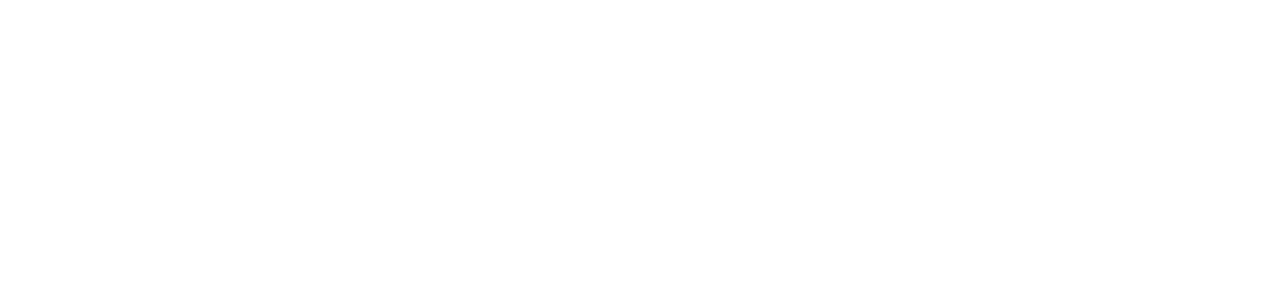
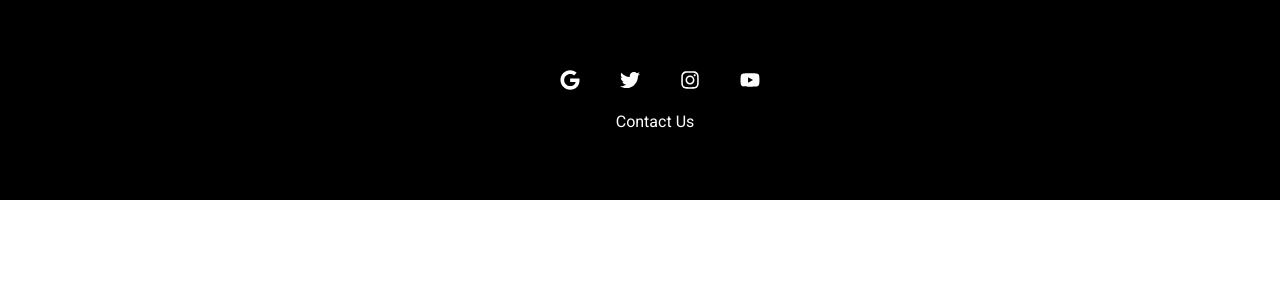
Before and after one commit to Abhishek-The-Techee/Movies_App, a React (Create React App) app: page /footer in a window 1280 px wide. Shown: the top 300 px of the page. Built offline with nearby package versions, Linux system fonts and the light colour scheme; a web font is replaced by a local one.

Commit message:
Footer and NotFound working

```diff
--- a/src/App.js
+++ b/src/App.js
@@ -3,6 +3,8 @@
 import LoginForm from './components/LoginPage'
 import Home from './components/Home'
 import Header from './components/Header'
+import NotFound from './components/NotFound'
+import Footer from './components/Footer'
 
 import './App.css'
 
@@ -11,6 +13,8 @@
     <Route exact path="/login" component={LoginForm} />
     <Route exact path="/" component={Home} />
     <Route exact path="/header" component={Header} />
+    <Route exact path="/footer" component={Footer} />
+    <Route component={NotFound} />
   </Switch>
 )
 
--- /dev/null
+++ b/src/components/Footer/index.css
@@ -0,0 +1,25 @@
+.footer-container {
+  display: flex;
+  flex-direction: column;
+  justify-content: center;
+  align-items: center;
+  height: 200px;
+  background-color: #000000;
+}
+.social-media-icons-list {
+  list-style-type: none;
+  display: flex;
+}
+.social-media-icon {
+  color: #ffffff;
+  font-size: 20px;
+  margin-left: 20px;
+  margin-right: 20px;
+  margin-bottom: 2px;
+}
+.contact-us-text {
+  color: #ffffff;
+  font-family: 'Roboto';
+  margin-top: 0px;
+  padding-left: 30px;
+}
--- /dev/null
+++ b/src/components/Footer/index.js
@@ -0,0 +1,24 @@
+import './index.css'
+
+import {FaGoogle, FaTwitter, FaInstagram, FaYoutube} from 'react-icons/fa'
+
+const Footer = () => (
+  <div className="footer-container">
+    <ul className="social-media-icons-list">
+      <li>
+        <FaGoogle className="social-media-icon" />
+      </li>
+      <li>
+        <FaTwitter className="social-media-icon" />
+      </li>
+      <li>
+        <FaInstagram className="social-media-icon" />
+      </li>
+      <li>
+        <FaYoutube className="social-media-icon" />
+      </li>
+    </ul>
+    <p className="contact-us-text">Contact Us</p>
+  </div>
+)
+export default Footer
--- a/src/components/Header/index.css
+++ b/src/components/Header/index.css
@@ -3,7 +3,7 @@
   flex-direction: row;
   justify-content: space-between;
   align-items: center;
-  background-color: #000000;
+  background-color: rgba(0,0,0,0.5);
   padding: 20px;
   height: 25%px;
 }
--- /dev/null
+++ b/src/components/NotFound/index.css
@@ -0,0 +1,36 @@
+.not-found-bg-container {
+  background-image: url('https://res.cloudinary.com/dnebrhaqh/image/upload/v1695429448/snow-removal-machine-working-high-ski-slope-snowstorm_454047-2149_1_pmrna6.png');
+  height: 100vh;
+  background-size: cover;
+  padding: 20px;
+  display: flex;
+  flex-direction: column;
+  justify-content: center;
+  align-items: center;
+}
+.not-found-heading {
+  color: #ffffff;
+  font-family: 'Roboto';
+  font-size: 65px;
+  font-weight: 450;
+  margin-bottom: 10px;
+}
+.not-found-desc {
+  font-family: 'Roboto';
+  color: #ffffff;
+  font-size: 18px;
+  font-weight: 400;
+  margin-bottom: 2px;
+}
+.second {
+  margin-top: 2px;
+}
+.not-found-btn {
+  height: 36px;
+  width: 100px;
+  border-radius: 5px;
+  color: #000000;
+  border: none;
+  outline: none;
+  margin-top: 30px;
+}
--- /dev/null
+++ b/src/components/NotFound/index.js
@@ -0,0 +1,20 @@
+import {Link} from 'react-router-dom'
+
+import './index.css'
+
+const NotFound = () => (
+  <div className="not-found-bg-container">
+    <h1 className="not-found-heading">Lost Your Way ?</h1>
+    <p className="not-found-desc">
+      We are sorry the page you requested could not be found
+    </p>
+    <p className="not-found-desc second">Please go back to the homepage</p>
+    <Link to="/">
+      <button type="button" className="not-found-btn">
+        Go to Home
+      </button>
+    </Link>
+  </div>
+)
+
+export default NotFound
```
